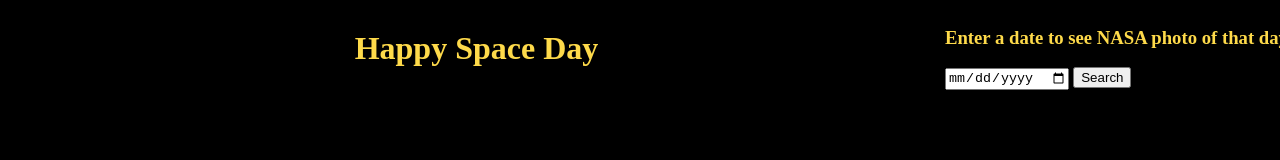
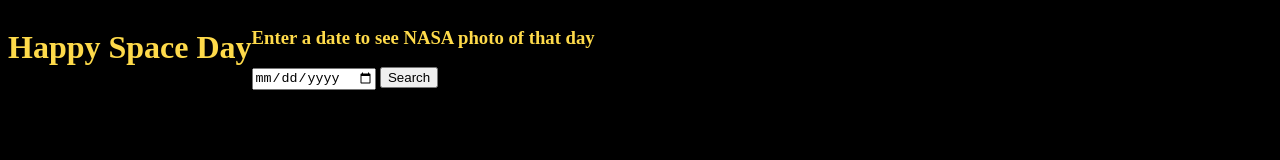
Before and after one commit to ginestah/A-day-in-Space, a plain HTML site: page index.html in a window 1280 px wide. Drawn offline with nearby package versions, Linux system fonts and the light colour scheme.

Commit message:
end of day commit

```diff
--- a/style.css
+++ b/style.css
@@ -1,16 +1,7 @@
-.title{
-  flex-direction: row;
-  margin: 0 auto;
-  align-self: center;
-}
-.search-section{
-  align-self: center;
-}
+
 
 body{
   display: flex;
-  justify-content: space-between;
-align-content: center;
   color:#feda4a;
   background-repeat: no-repeat;
   background-size:cover;
@@ -18,6 +9,10 @@ align-content: center;
   height: 100%;
   background-color: black;
 }
+.title{
+}
+.search-section{
+}
 .format-label{
 
 }
```
Also changed, not shown: app.js (+0 -8 lines).
